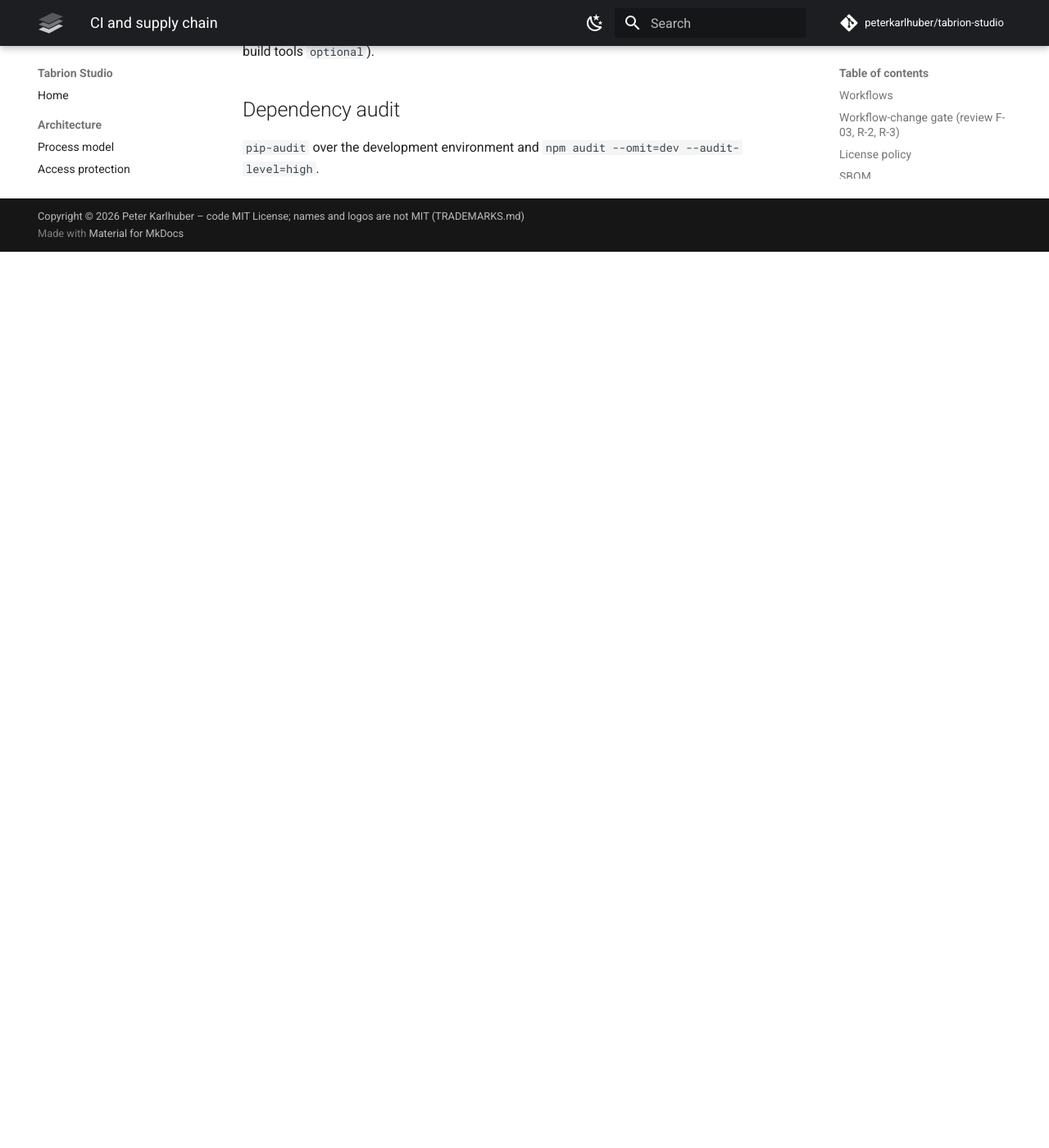
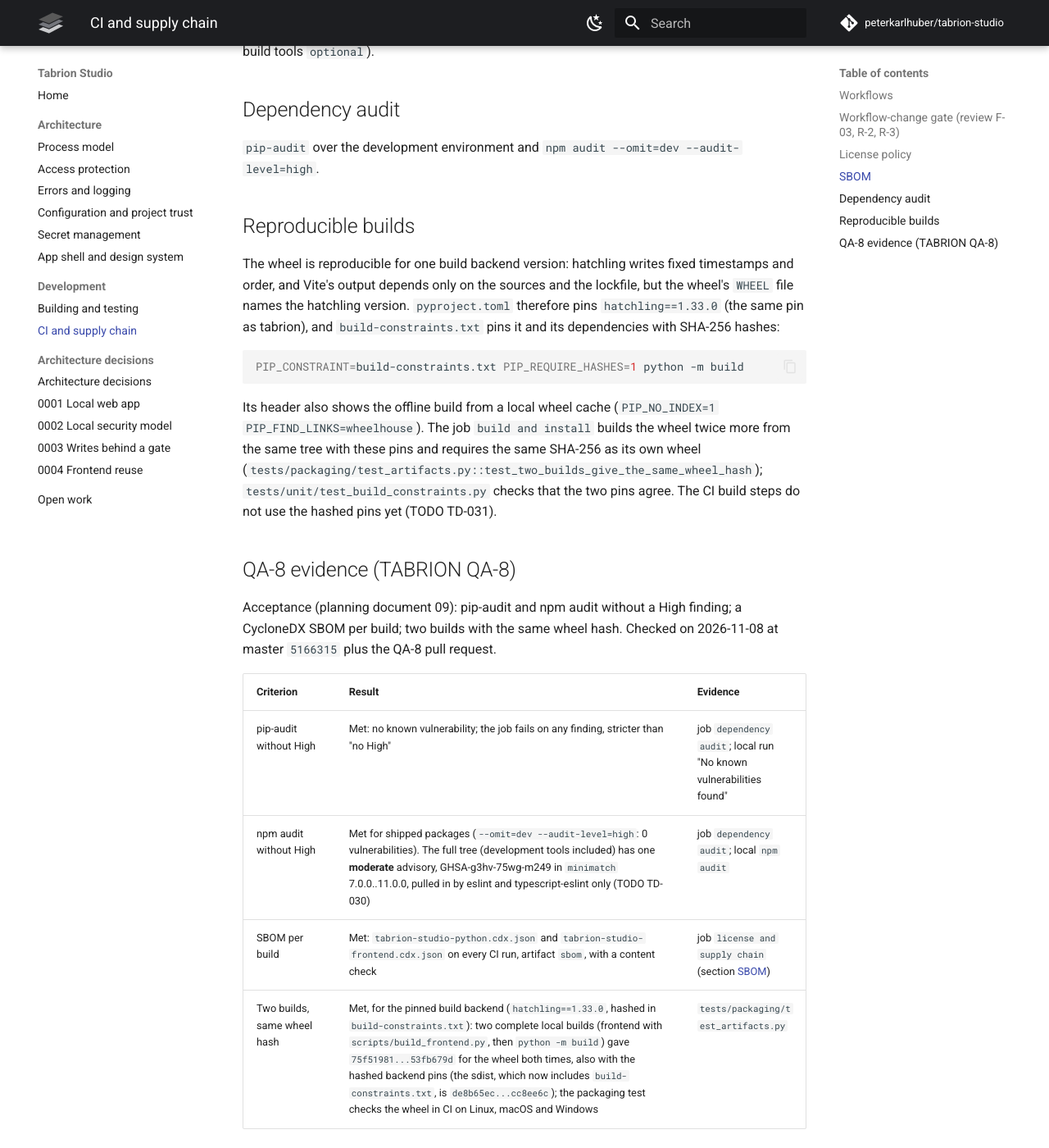
Before and after one commit to peterkarlhuber/tabrion-studio, an MkDocs documentation site: the page built from docs/development/ci.md, in a window 1280 px wide and 1400 px high, scrolled down 2840 px. Shown: the whole window at 82% size. Built offline with MkDocs 1.6.1 and Material for MkDocs 9.7.7, drawn with Linux system fonts in a browser that asks for light colours; comment, search, counter and statistics services are not loaded; before the commit the page ends 3147 px from its top, so only the background shows below that.

Commit message:
QA-8: reproducible-wheel check with hashed build backend pins
The packaging tests build the wheel twice more and require the CI build's
SHA-256. The backend is pinned exactly (hatchling==1.33.0, the same pin as
tabrion) and with hashes in build-constraints.txt, which the test uses;
a unit test keeps the two pins in step. QA-8 evidence in ci.md; TODO
TD-030 (moderate npm advisory in dev tools) and TD-031 (CI build steps
with the hashed pins, lane J).

Co-Authored-By: Claude Opus 5.5 <noreply@anthropic.com>
Claude-Session: https://claude.ai/code/session_011tY7TC7Nu5VGro3DJGJcv8

````diff
--- a/docs/TODO.md
+++ b/docs/TODO.md
@@ -41,6 +41,8 @@
 | TD-009 STU-004 review: remaining Low and Info items (L-2 rest, I-1..I-5, re-review R-2) | P3 | Open |
 | TD-010 STU-006 and STU-007 reviews: remaining Low and Info items (T-1 rest, I-1, I-3..I-5; STU-007 I-4, I-5; R-1, T-4 rest, T-5 and STU-007 L-1 done) | P2 | Open |
 | TD-011 STU-008 parts that wait for STU-009 or a later package (connection test, Connect, URL paste, file dialog, `openapi in sync` job) | P1 | Open |
+| TD-030 moderate npm advisory in development tools only (`minimatch` through eslint; QA-8) | P3 | Open (watch) |
+| TD-031 build with the hashed backend pins in CI, and keep the two pins in step (QA-8) | P2 | Open (needs a `.github/` pull request) |
 
 Plus the open Studio work packages of M6 and the cross-repository checks in the tables below.
 
@@ -545,3 +547,26 @@ and the server-side write flag (STU-ADR-0003) leave room for it.
     handed out.
 - **Concurrent edits (I-3 of `stu-008-review.md`):** a save re-reads the file just before `os.replace`, but takes no
   lock; an edit within the replace itself is lost. A lock file would close it, if hand edits during a save matter.
+
+### TD-030 · Moderate npm advisory in development tools only (TABRION QA-8)
+
+- **Priority:** P3 Low · **Status:** Open (watch) · **Refs:** TABRION QA-8, `docs/development/ci.md` (QA-8 evidence)
+- **What:** `npm audit` over the whole tree reports GHSA-g3hv-75wg-m249 (moderate, a denial of service through
+  glob patterns) in `minimatch` 7.0.0..11.0.0, used only by eslint, `@eslint/config-array` and typescript-eslint.
+  Nothing of it ships: `npm audit --omit=dev --audit-level=high` finds nothing, and the wheel contains only the
+  built frontend. The fix npm offers (`npm audit fix --force`) downgrades eslint to 9.x.
+- **Next step:** take the eslint/typescript-eslint update that moves to a fixed `minimatch` when Dependabot proposes
+  it; no forced downgrade.
+
+### TD-031 · Build with the hashed backend pins in CI, and keep the two pins in step (TABRION QA-8)
+
+- **Priority:** P2 Medium · **Status:** Open (needs a `.github/` pull request, lane J) · **Refs:** TABRION QA-8,
+  `build-constraints.txt`, tabrion TODO TB-130 and TB-133 (the same pins)
+- **What:** the wheel hash is reproducible only for one hatchling version (its `WHEEL` file names the generator).
+  `pyproject.toml` pins `hatchling==1.33.0`, `build-constraints.txt` pins it and its dependencies with hashes,
+  `tests/unit/test_build_constraints.py` checks that the two agree, and the reproducibility test builds with them.
+  The CI jobs still build with the unhashed `pyproject.toml` pin.
+- **Next step:** in `.github/workflows/ci.yml`, give the three `python -m build` steps (jobs `e2e`, `build and
+  install`, `license and supply chain`) the environment `PIP_CONSTRAINT: build-constraints.txt` and
+  `PIP_REQUIRE_HASHES: "1"`. After the first hatchling release, check that the Dependabot pull request updates both
+  pins; if not, regenerate `build-constraints.txt` by the recipe in its header in the same pull request.
--- a/docs/development/ci.md
+++ b/docs/development/ci.md
@@ -85,3 +85,32 @@ The same job writes CycloneDX SBOMs and uploads them as the artifact `sbom`:
 ## Dependency audit
 
 `pip-audit` over the development environment and `npm audit --omit=dev --audit-level=high`.
+
+## Reproducible builds
+
+The wheel is reproducible for one build backend version: hatchling writes fixed timestamps and order, and Vite's
+output depends only on the sources and the lockfile, but the wheel's `WHEEL` file names the hatchling version.
+`pyproject.toml` therefore pins `hatchling==1.33.0` (the same pin as tabrion), and `build-constraints.txt` pins it
+and its dependencies with SHA-256 hashes:
+
+```bash
+PIP_CONSTRAINT=build-constraints.txt PIP_REQUIRE_HASHES=1 python -m build
+```
+
+Its header also shows the offline build from a local wheel cache (`PIP_NO_INDEX=1 PIP_FIND_LINKS=wheelhouse`). The
+job `build and install` builds the wheel twice more from the same tree with these pins and requires the same SHA-256
+as its own wheel (`tests/packaging/test_artifacts.py::test_two_builds_give_the_same_wheel_hash`);
+`tests/unit/test_build_constraints.py` checks that the two pins agree. The CI build steps do not use the hashed
+pins yet (TODO TD-031).
+
+## QA-8 evidence (TABRION QA-8)
+
+Acceptance (planning document 09): pip-audit and npm audit without a High finding; a CycloneDX SBOM per build; two
+builds with the same wheel hash. Checked on 2026-11-08 at master `5166315` plus the QA-8 pull request.
+
+| Criterion | Result | Evidence |
+|---|---|---|
+| pip-audit without High | Met: no known vulnerability; the job fails on any finding, stricter than "no High" | job `dependency audit`; local run "No known vulnerabilities found" |
+| npm audit without High | Met for shipped packages (`--omit=dev --audit-level=high`: 0 vulnerabilities). The full tree (development tools included) has one **moderate** advisory, GHSA-g3hv-75wg-m249 in `minimatch` 7.0.0..11.0.0, pulled in by eslint and typescript-eslint only (TODO TD-030) | job `dependency audit`; local `npm audit` |
+| SBOM per build | Met: `tabrion-studio-python.cdx.json` and `tabrion-studio-frontend.cdx.json` on every CI run, artifact `sbom`, with a content check | job `license and supply chain` (section [SBOM](#sbom)) |
+| Two builds, same wheel hash | Met, for the pinned build backend (`hatchling==1.33.0`, hashed in `build-constraints.txt`): two complete local builds (frontend with `scripts/build_frontend.py`, then `python -m build`) gave `75f51981...53fb679d` for the wheel both times, also with the hashed backend pins (the sdist, which now includes `build-constraints.txt`, is `de8b65ec...cc8ee6c`); the packaging test checks the wheel in CI on Linux, macOS and Windows | `tests/packaging/test_artifacts.py` |
--- a/pyproject.toml
+++ b/pyproject.toml
@@ -1,5 +1,5 @@
 [build-system]
-requires = ["hatchling>=1.26"]
+requires = ["hatchling==1.33.0"]
 build-backend = "hatchling.build"
 
 [project]
@@ -88,6 +88,7 @@ include = [
     "TRADEMARKS.md",
     "mkdocs.yml",
     "pyproject.toml",
+    "build-constraints.txt",
 ]
 exclude = ["frontend/node_modules", "frontend/dist"]
 artifacts = ["src/tabrion_studio/static/**"]
````
Also changed, not shown: CHANGELOG.md (+3 -0 lines), build-constraints.txt (added, +19 -0 lines), 2 other files.
